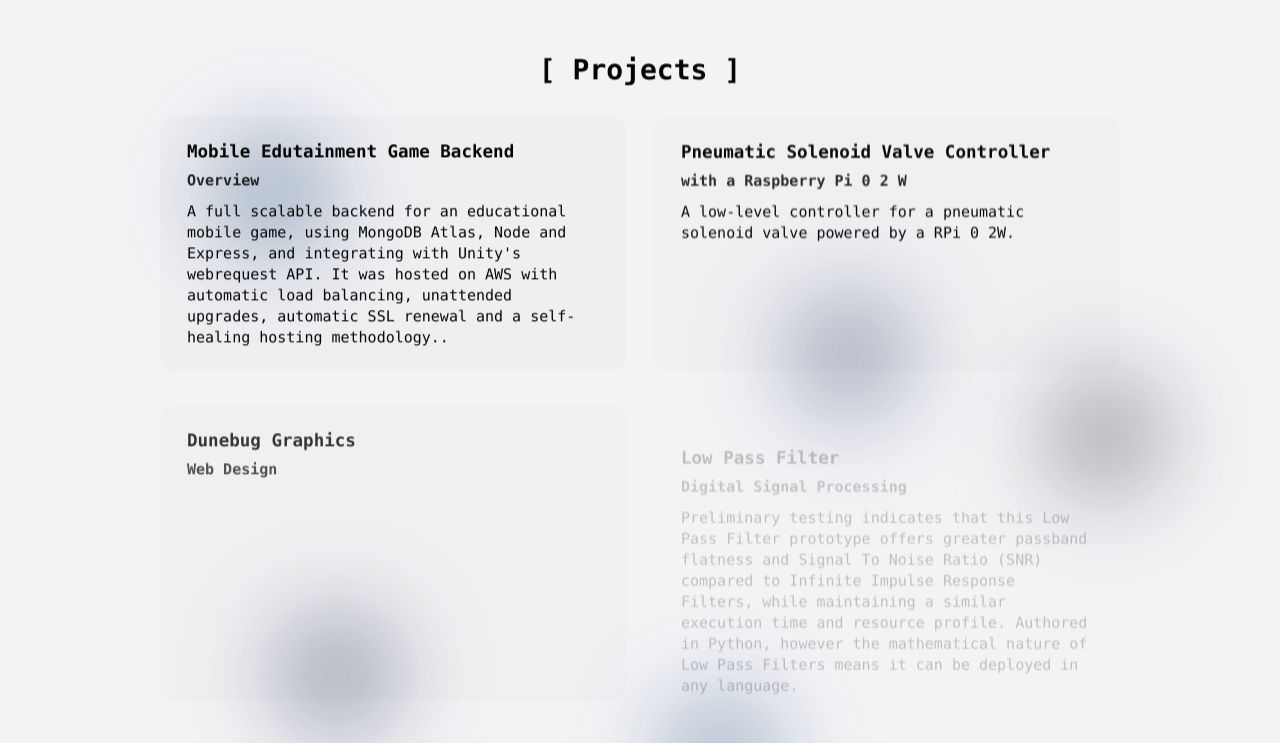
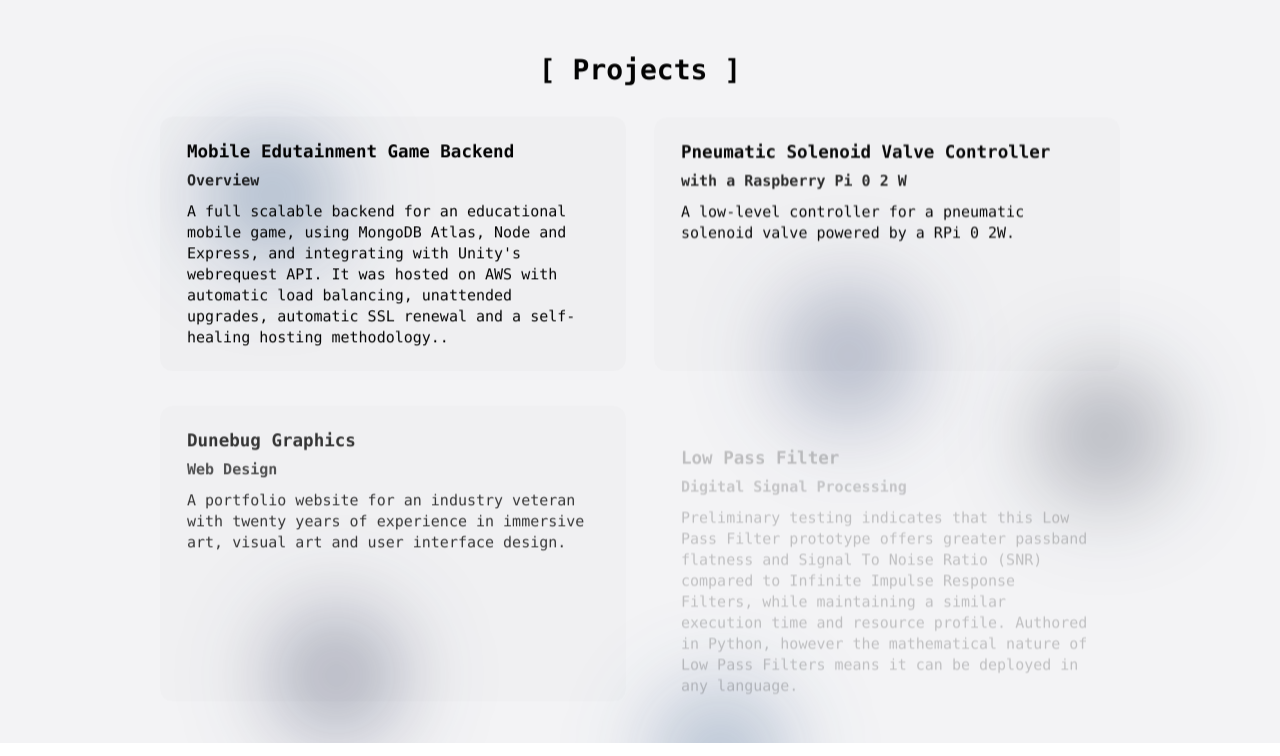
Before and after one commit to finnwicks/website-portfolio, a plain HTML site: page index.html in a window 1280 px wide. Shown: the part 57-813 px from the top of the page. Drawn offline with Linux system fonts and the light colour scheme.

Commit message:
Update index.html

```diff
--- a/index.html
+++ b/index.html
@@ -231,10 +231,9 @@
         <div class="project">
           <h3>Dunebug Graphics</h3>
           <span class="subheader">Web Design</span>
-          <p></p>
+          <p>A portfolio website for an industry veteran with twenty years of experience in immersive art, visual art and user interface design.</p>
           <div class="detail">
-            <span class="subheader">HTML, JS, CSS</span>
-            <p>A portfolio website for an industry veteran with twenty years of experience in immersive art, visual art and user interface design.</p>
+            <span class="subheader">HTML, JS, CSS</span><br>
             <p><a href="https://www.kevinwicks.com/">Website</a></p>
           </div>
         </div>
```
